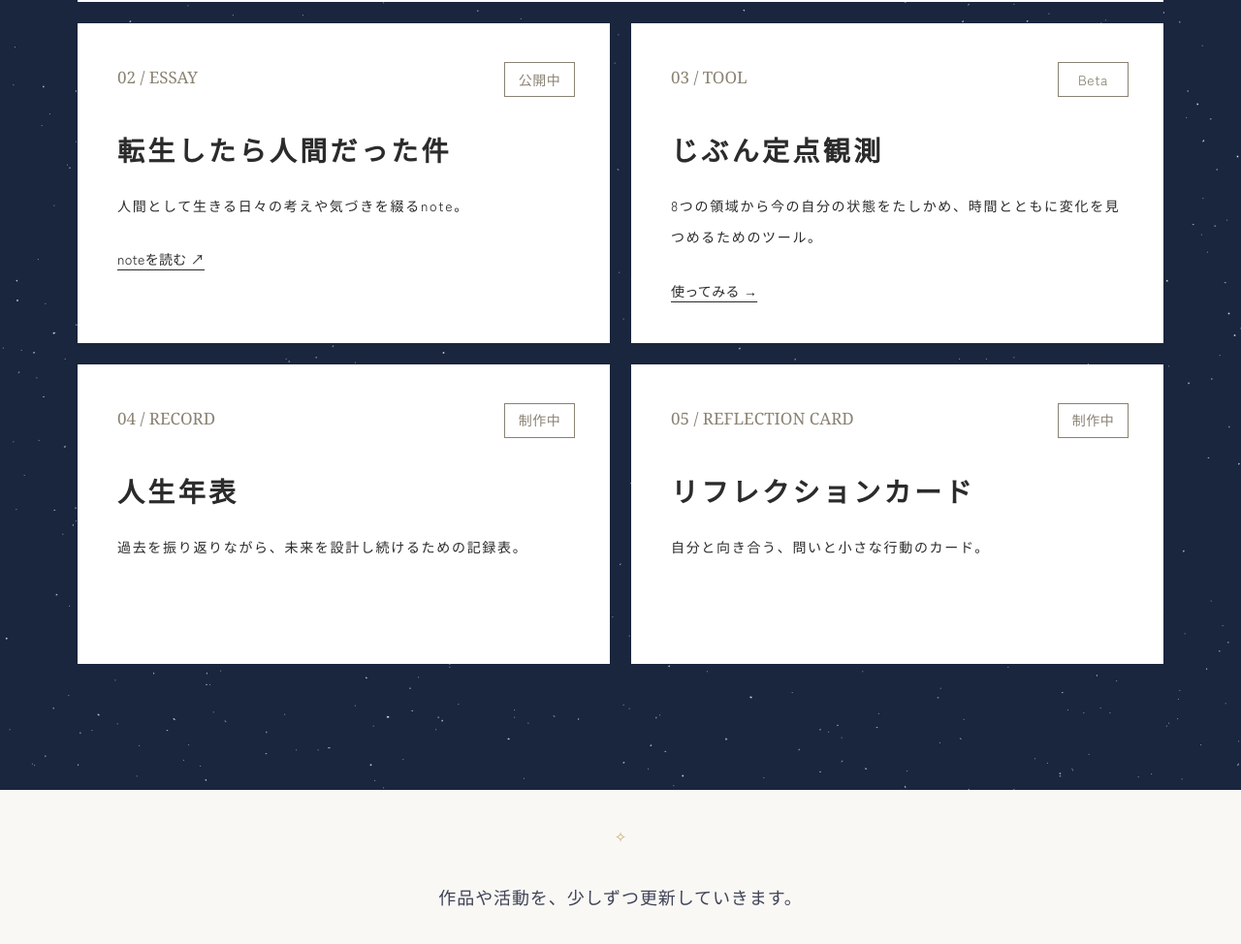
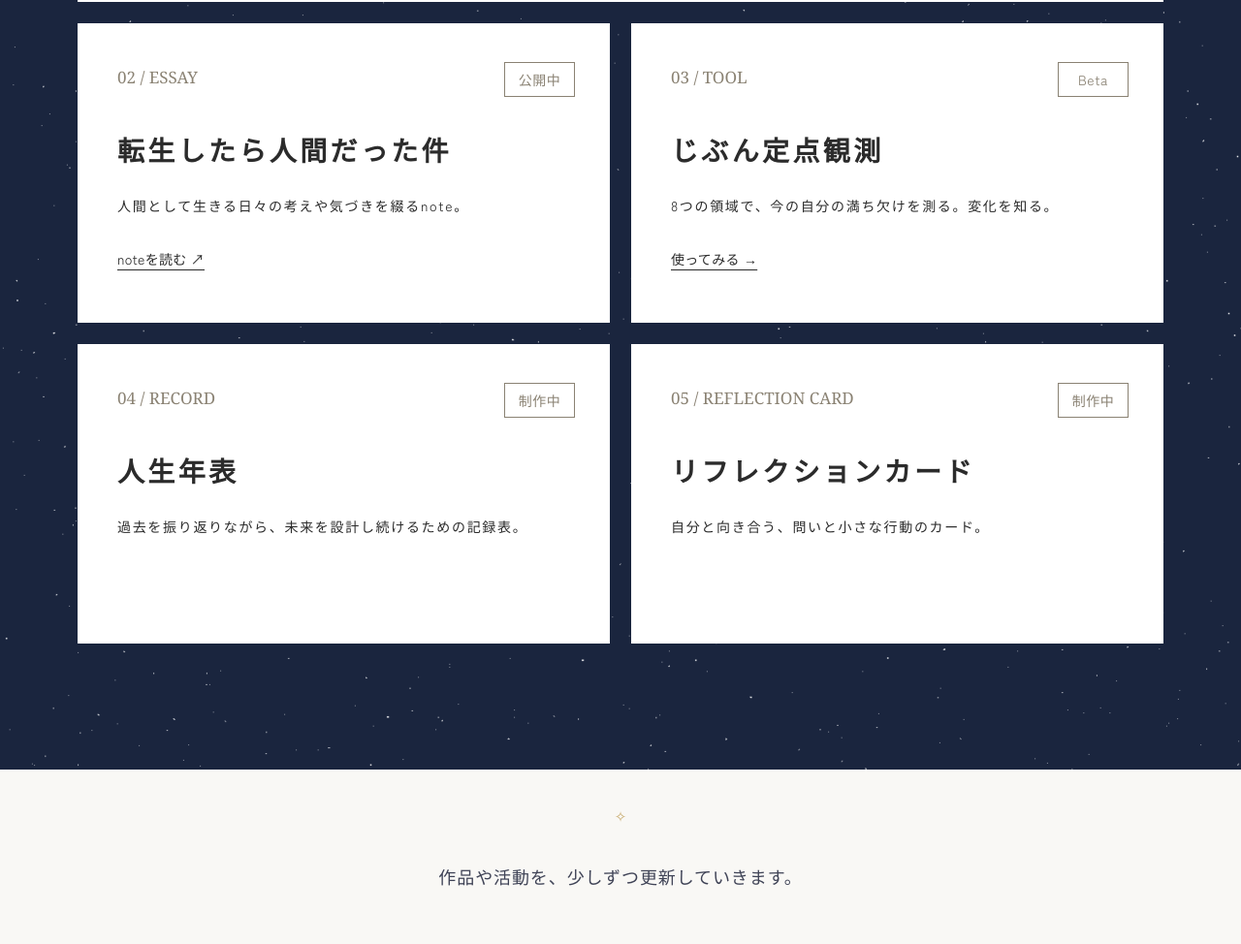
Before and after one commit to jinseijikken/jinseijikken.github.io, a plain HTML site: page index.html in a window 1280 px wide. Shown: the part 2378-3352 px from the top of the page at 97% size. Drawn offline with Linux system fonts and the light colour scheme; a web font is replaced by a local one.

Commit message:
作品03の説明文をツールの一文に合わせる
Co-Authored-By: Claude Opus 5.5 <noreply@anthropic.com>

```diff
--- a/index.html
+++ b/index.html
@@ -81,7 +81,7 @@
           <article class="work">
             <div class="work-top"><span class="num">03 / TOOL</span><span class="status">Beta</span></div>
             <h3>じぶん定点観測</h3>
-            <p>8つの領域から今の自分の状態をたしかめ、時間とともに変化を見つめるためのツール。</p>
+            <p>8つの領域で、<span class="nobr">今の自分の満ち欠けを測る。</span><span class="nobr">変化を知る。</span></p>
             <a class="more" href="jibun-teiten/">使ってみる →</a>
           </article>
           <article class="work">
```
